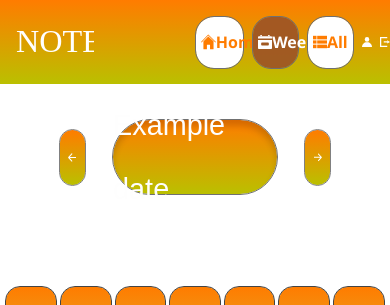
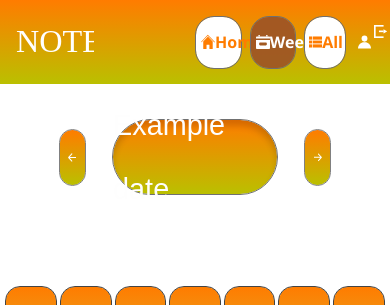
Before and after one commit to jakubszpilowski/WdPAI, a PHP site: page /public/views/week_page.php in a window 390 px wide. Shown: the top 305 px of the page. Run offline with PHP 8.4, Linux system fonts and the light colour scheme.

Commit message:
Logout function added

```diff
--- a/public/css/style_navbar.css
+++ b/public/css/style_navbar.css
@@ -13,7 +13,7 @@ a {
     width: 100%;
     justify-content: space-between;
     align-items: center;
-    background: transparent linear-gradient(180deg, #FF7C00 0%, #BAC000 100%) 0% 0% no-repeat padding-box;
+    background: transparent linear-gradient(180deg, #FF7C00 0%, #BAC000 100%) 0 0 no-repeat padding-box;
 }
 
 .primary-header > div {
@@ -56,13 +56,43 @@ a {
 }
 
 .settings {
-    width: 15%;
+    width: 20%;
     height: 100%;
+    justify-content: center;
     align-items: center;
+    gap: 0;
+}
+
+.settings img {
+    height: 100%;
+}
+
+.settings li {
+    display: flex;
+    flex-direction: row;
+    justify-content: center;
+    align-items: center;
+    height: 50%;
+    width: 45%;
+}
+
+.logout-form {
+    height: 80%;
+    width: 80%;
+}
+
+.logout-form button {
+    height: 100%;
+    width: 100%;
+    background-color: transparent;
+    background-image: url("../img/logout.svg");
+    background-repeat: no-repeat;
+    background-size: contain;
+    border: 0;
 }
 
 .nav-button {
-    background: #FFFFFF 0% 0% no-repeat padding-box;
+    background: #FFFFFF 0 0 no-repeat padding-box;
     border-radius: 19px;
     border: 1px solid #707070;
     display: inline-flex;
@@ -129,7 +159,7 @@ img {
         flex-direction: column;
         justify-content: space-between;
 
-        background: transparent linear-gradient(180deg, #FF7C00 0%, #BAC000 100%) 0% 0% no-repeat padding-box;
+        background: transparent linear-gradient(180deg, #FF7C00 0%, #BAC000 100%) 0 0 no-repeat padding-box;
         border-left: solid 2px #808080;
         transform: translateX(100%);
         transition: transform 350ms ease-out;
@@ -147,10 +177,10 @@ img {
         display: block;
         position: absolute;
         z-index: 9999;
-        width: 3rem;
+        width: 3.5rem;
         aspect-ratio: 1/1;
-        top: 3rem;
-        right: 3rem;
+        top: 4rem;
+        right: 4rem;
         background-color: transparent;
         background-image: url("../img/menu.svg");
         background-repeat: no-repeat;
@@ -191,7 +221,7 @@ img {
     }
 
     .settings li {
-        background: #FFFFFF 0% 0% no-repeat padding-box;
+        background: #FFFFFF 0 0 no-repeat padding-box;
         border-radius: 19px;
         border: 1px solid #000;
         display: inline-flex;
@@ -221,4 +251,17 @@ img {
     .disable{
         display: block;
     }
+
+    .settings {
+        gap: 0.5rem;
+    }
+
+    .logout-form button {
+        background-image: url("../img/logout_org.svg");
+    }
+
+    .logout-form {
+        width: 60%;
+        height: 66%;
+    }
 }
--- a/public/views/week_page.php
+++ b/public/views/week_page.php
@@ -47,11 +47,11 @@
                     </a>
                 </li>
                 <li>
-                    <a href="start">
-                        <img src="/public/img/logout.svg" class="enable">
-                        <img src="/public/img/logout_org.svg" class="disable">
-                        <span class="disable">Log out</span>
-                    </a>
+                    <form class="logout-form" action="logout" method="POST">
+                        <button>
+                            <span class="disable">Log out</span>
+                        </button>
+                    </form>
                 </li>
             </ul>
         </nav>
```
Also changed, not shown: public/views/admin.php (+5 -5 lines), public/views/all_notes.php (+5 -5 lines), public/views/main_page.php (+5 -5 lines), public/views/settings.php (+5 -5 lines).
